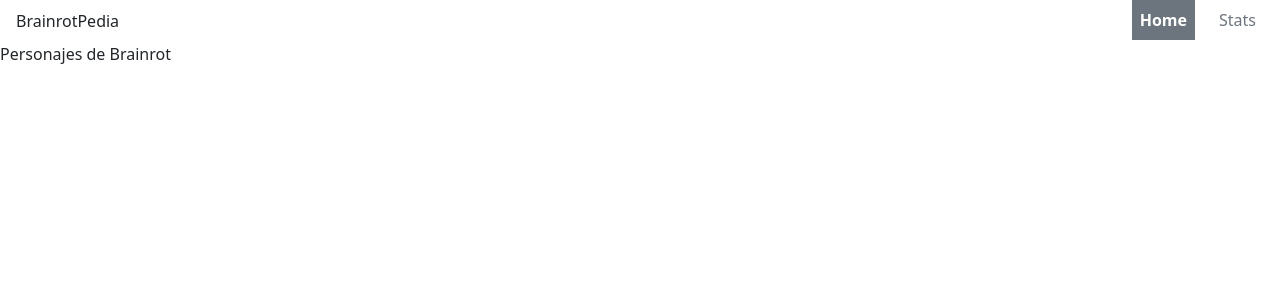
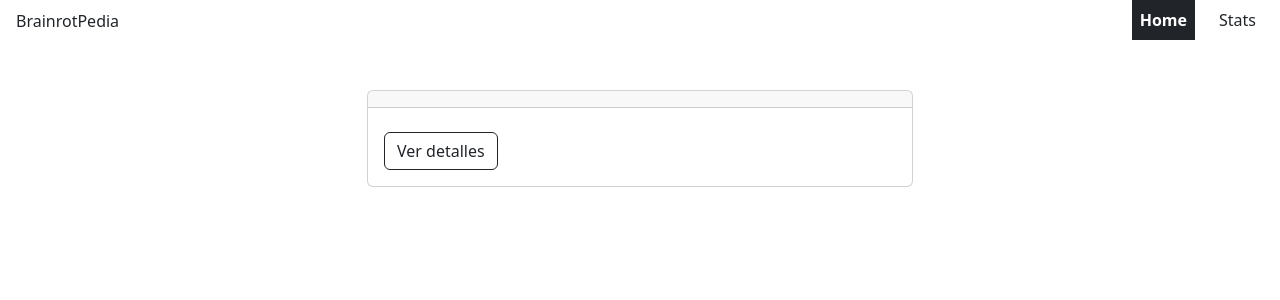
Before and after one commit to AlanManjarrez/braintrotpedia-practica, a React (Vite) app: page / in a window 1280 px wide. Shown: the top 300 px of the page. Built offline with nearby package versions, Linux system fonts and the light colour scheme.

Commit message:
feat: implement BrainrotsDisplay component and add API service for characters and stats

```diff
--- /dev/null
+++ b/src/components/brainrot-display.tsx
@@ -0,0 +1,19 @@
+const BrainrotsDisplay = () => {
+  return (
+    <div className="card">
+      <div className="card-header">
+        <img src="" alt="" className="img-fluid mx-auto d-block" style={{
+            maxHeight: "300px",
+            transition: "transform 0.3s ease-in-out",
+        }}/>
+
+      </div>
+      <div className="card-body">
+        <h1></h1>
+        <button className="btn btn-outline-dark">Ver detalles</button>
+
+      </div>
+    </div>
+  );
+};
+export default BrainrotsDisplay;
--- /dev/null
+++ b/src/interface/brainrot-stats.ts
@@ -0,0 +1,6 @@
+export interface BrainrotStats{
+    totalCharacters: number;
+    origins: string[];
+    levelPopularity: string[];
+    totalMemes: number;
+}
--- a/src/page/home-page.tsx
+++ b/src/page/home-page.tsx
@@ -1,7 +1,13 @@
+import BrainrotsDisplay from "../components/brainrot-display"
+
 const HomePage = () => {
   return (
-    <div>
-        Personajes de Brainrot
+    <div className="container mx-auto my-5">
+      <div className="row justify-content-center">
+        <div className="col-12 col-md-8 col-lg-6">
+          <BrainrotsDisplay />
+        </div>
+      </div>
     </div>
 
   )
--- a/src/page/layout.tsx
+++ b/src/page/layout.tsx
@@ -12,7 +12,7 @@ const navItems: NavItem[] = [
 ];
 
 const getNavClass = (isActive: boolean) =>
-  `nav-link p-2 ${isActive ? "active bg-secondary" : "text-secondary"}`;
+  `nav-link p-2 ${isActive ? "active bg-dark" : "text-dark"}`;
 
 const getNavStyle = (isActive: boolean) => ({
   color: isActive ? "white" : "white",
```
Also changed, not shown: src/interface/brainrot-character.ts (added, +7 -0 lines), src/services/brainrot-service.ts (added, +29 -0 lines).
